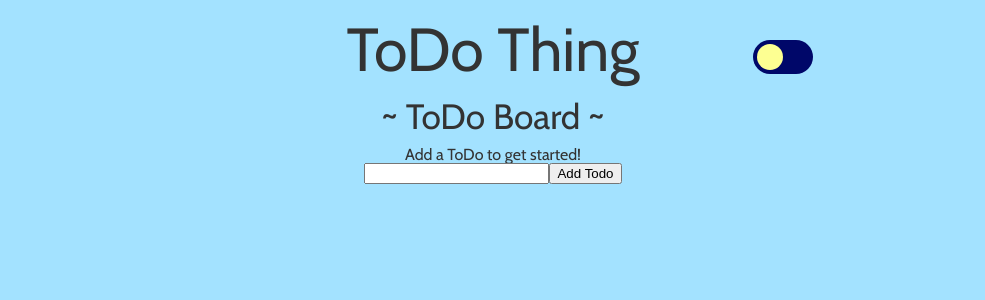
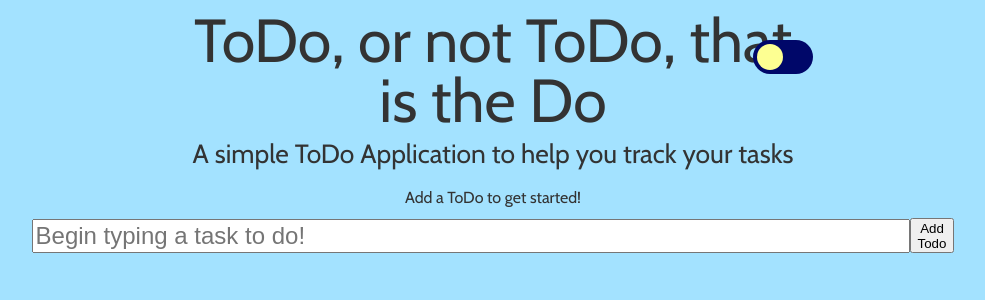
Before and after one commit to atcriteria/ToDoFrontEnd, a React (Create React App) app: page / in a window 1280 px wide. Shown: the top 300 px of the page, without its empty margins (147-1132 px from the left). Built offline with nearby package versions, Linux system fonts and the light colour scheme.

Commit message:
more styling and refining. Overall the app is in a pretty good spot right here. Next steps will be to pull the CreateTodo component into a modal and hide that behind some styling, then finish styling the buttons and implementing the edit functionality before moving back to the back-end

```diff
--- a/src/components/Board.js
+++ b/src/components/Board.js
@@ -4,7 +4,6 @@ export default function Board({todos, moveTodoUp, removeTodo}){
 
     return(
         <section className={"Board"}>
-            <h2>~ ToDo Board ~</h2>
             {(!todos.length) ? <h4>Add a ToDo to get started!</h4> :
             <h4>You have {todos.length} more ToDo{(todos.length > 1) ? "s" : ""} to do!</h4>}
             {
--- a/src/components/CreateTodo.js
+++ b/src/components/CreateTodo.js
@@ -28,11 +28,11 @@ export default function CreateTodo({addTodo}){
     }
 
     return(
-        <section>
+        <section className="todo-creator">
             { (!state.todoInput) ? "" : <p>"{state.todoInput}"</p> }
             <form onSubmit={handleSubmit} >
                 <label>
-                    <input type="text" name="todoInput" value={state.todoInput} onChange={handleChange} />
+                    <input type="text" name="todoInput" value={state.todoInput} onChange={handleChange} size="60" placeholder="Begin typing a task to do!" />
                 </label>
                 <button type="submit">Add Todo</button>
             </form>
--- a/src/components/Header.js
+++ b/src/components/Header.js
@@ -4,8 +4,11 @@ export default function Header({lights, setLights}){
     return(
         <header>
             <h1>
-                ToDo Thing
+                ToDo, or not ToDo, that is the Do
             </h1>
+            <h3>
+                A simple ToDo Application to help you track your tasks
+            </h3>
             <ThemeToggle lights={lights} setLights={setLights} />
         </header>
     )
--- a/src/input.scss
+++ b/src/input.scss
@@ -10,6 +10,7 @@ $dark-text: rgb(255, 234, 172);
 $dark-bg: rgb(0, 26, 83);
 $h1-size: 3.8rem;
 $h2-size: 2.2rem;
+$h3-size: 1.65rem;
 $span-size: 1.4rem;
 
 // Main styles
@@ -27,6 +28,7 @@ html {
 }
 body {
     margin: auto;
+    width: 50%;
     text-align: center;
     font-family: $font-stack;
     color: $primary-color;
@@ -35,9 +37,13 @@ h1 {
     margin: 1.5%;
     font-size: $h1-size;
 }
-h2{
+h2 {
     margin: 1%;
     font-size: $h2-size;
+}
+h3 {
+    margin: 1.5% 0 3.5% 0;
+    font-size: $h3-size;
 }
 
 // Theme toggle styles
@@ -101,9 +107,12 @@ input:checked + .slider:before {
 
 // Board styles
 
-.board{
+.Board {
     margin: auto;
     width: 80%;
+}
+.Board h2, .Board h4 {
+    margin-bottom: 2.5%;
 }
 
 // Todo styles
@@ -115,6 +124,7 @@ input:checked + .slider:before {
     flex-direction: row;
     justify-content: center;
     align-items: center;
+
     button {
         margin: 0 5px;
         background-color: rgba(255, 255, 255, 0);
@@ -142,3 +152,18 @@ input:checked + .slider:before {
         font-size: $span-size;
     }
 }
+.todo-creator form{
+    display: flex;
+    flex-direction: row;
+    justify-content: center;
+    align-items: center;
+}
+.todo-creator p {
+    margin: 1.5%;
+}
+.todo-creator button {
+    height: 35px;
+}
+input[type="text"] {
+    font-size:24px;
+}
--- a/src/main.css
+++ b/src/main.css
@@ -16,6 +16,7 @@ html {
 
 body {
   margin: auto;
+  width: 50%;
   text-align: center;
   font-family: "Cabin", Helvetica, sans-serif;
   color: #333;
@@ -29,6 +30,11 @@ h1 {
 h2 {
   margin: 1%;
   font-size: 2.2rem;
+}
+
+h3 {
+  margin: 1.5% 0 3.5% 0;
+  font-size: 1.65rem;
 }
 
 .theme-toggler {
@@ -94,9 +100,13 @@ input:checked + .slider:before {
   transform: translateX(26px);
 }
 
-.board {
+.Board {
   margin: auto;
   width: 80%;
+}
+
+.Board h2, .Board h4 {
+  margin-bottom: 2.5%;
 }
 
 .todo {
@@ -134,4 +144,23 @@ input:checked + .slider:before {
   font-size: 1.4rem;
 }
 
+.todo-creator form {
+  display: flex;
+  flex-direction: row;
+  justify-content: center;
+  align-items: center;
+}
+
+.todo-creator p {
+  margin: 1.5%;
+}
+
+.todo-creator button {
+  height: 35px;
+}
+
+input[type=text] {
+  font-size: 24px;
+}
+
 /*# sourceMappingURL=main.css.map */
```
Also changed, not shown: 1 other file (tests, documents, lock files or other folders).
